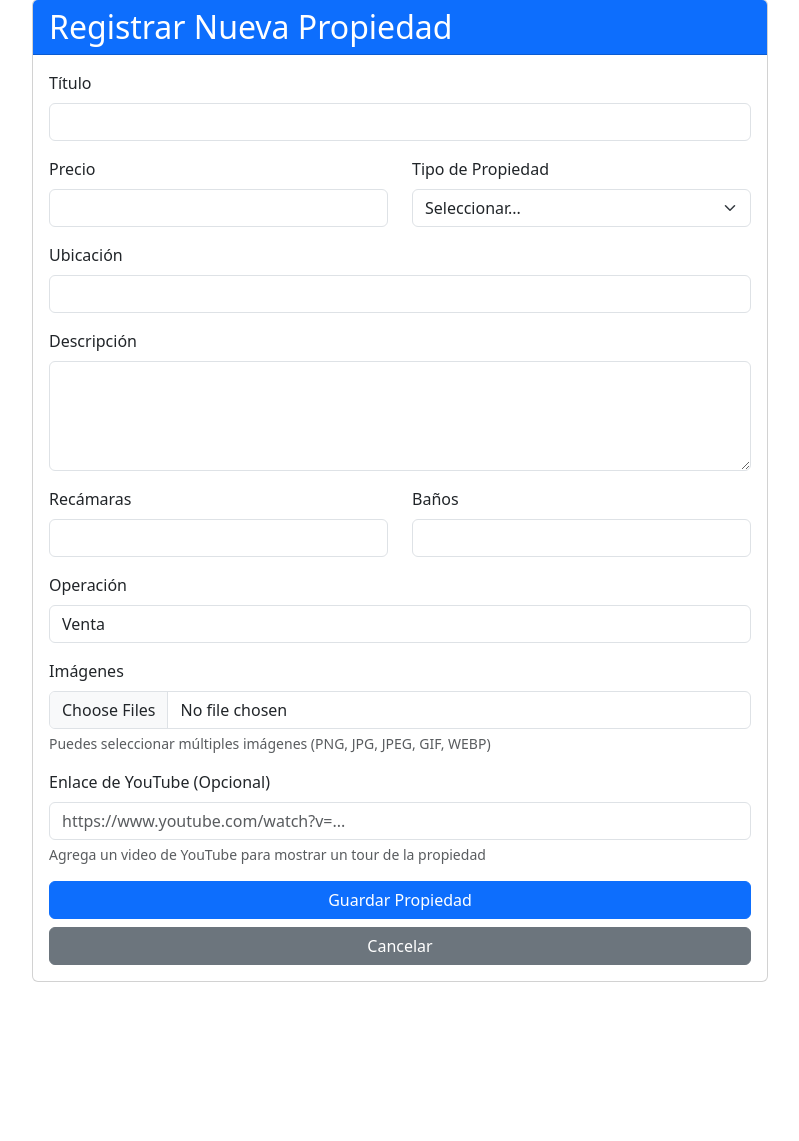
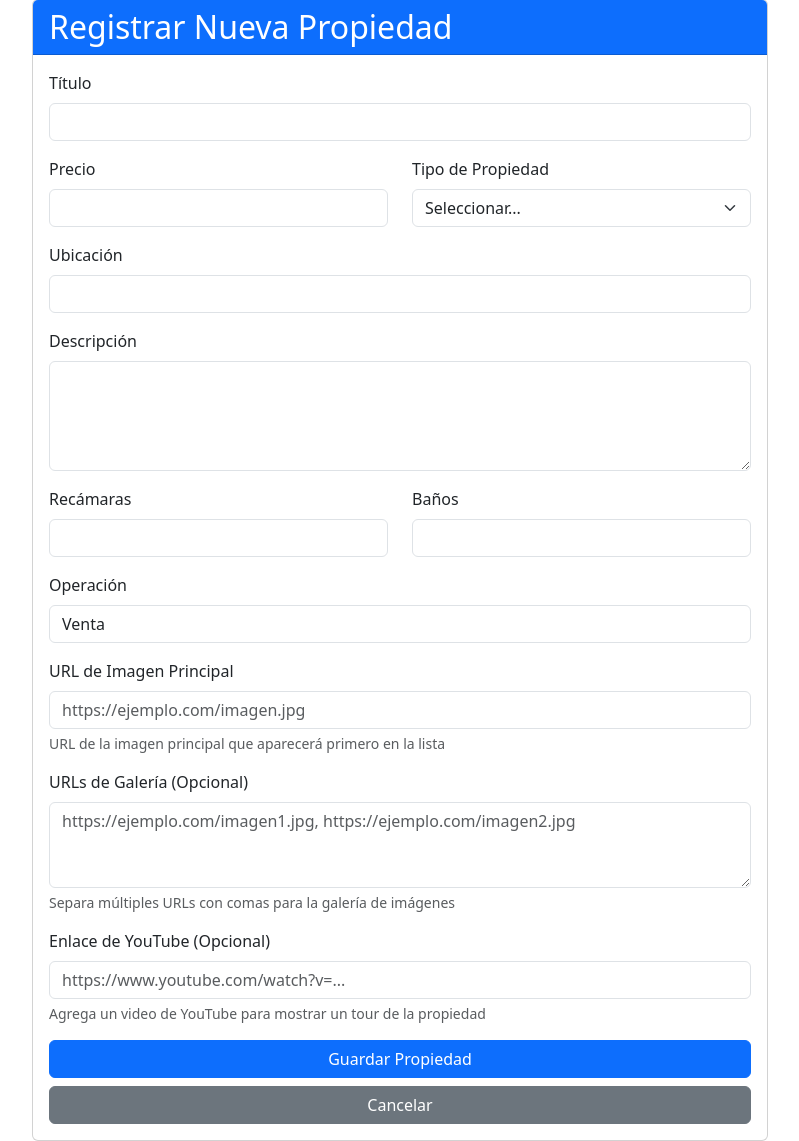
Before and after one commit to Gipsonbienesraices/propiedades_app, a Flask app: page /registrar in a window 1280 px wide. Shown: the part 49-1190 px from the top of the page, without its empty margins (240-1039 px from the left). Before the commit the page ends 1031 px from the top, so only its background shows below. Run offline with Flask 3, Linux system fonts and the light colour scheme; the visitor is signed in with stand-in values (Sample User, id 1); some libraries are stand-ins or nearby versions.

Commit message:
Replace file upload with external URLs for images (Render compatibility)

```diff
--- a/app.py
+++ b/app.py
@@ -1,10 +1,8 @@
-from flask import Flask, render_template, request, redirect, url_for, flash, send_from_directory
+from flask import Flask, render_template, request, redirect, url_for, flash
 from flask_login import LoginManager, UserMixin, login_user, login_required, logout_user, current_user
-import os
 import re
 import psycopg2
 from psycopg2.extras import RealDictCursor
-from werkzeug.utils import secure_filename
 from werkzeug.security import generate_password_hash, check_password_hash
 from datetime import datetime
 from dotenv import load_dotenv
@@ -14,13 +12,6 @@ load_dotenv()
 
 app = Flask(__name__)
 app.secret_key = os.getenv('SECRET_KEY', 'tu_clave_secreta_aqui')
-app.config['UPLOAD_FOLDER'] = 'imagenes_propiedades'
-app.config['MAX_CONTENT_LENGTH'] = 16 * 1024 * 1024  # 16MB max
-
-# Crear carpeta de uploads si no existe
-if not os.path.exists(app.config['UPLOAD_FOLDER']):
-    os.makedirs(app.config['UPLOAD_FOLDER'])
-    print(f"Carpeta '{app.config['UPLOAD_FOLDER']}' creada automáticamente")
 
 # Configuración de base de datos
 DATABASE_URL = os.getenv('DATABASE_URL')
@@ -105,7 +96,8 @@ def init_db():
             banos INTEGER,
             tipo_propiedad TEXT NOT NULL,
             operacion TEXT NOT NULL,
-            fecha_creacion TEXT NOT NULL
+            fecha_creacion TEXT NOT NULL,
+            youtube_url TEXT
         )
     ''')
 
@@ -113,7 +105,8 @@ def init_db():
         CREATE TABLE IF NOT EXISTS imagenes (
             id SERIAL PRIMARY KEY,
             propiedad_id INTEGER NOT NULL,
-            ruta TEXT NOT NULL,
+            url TEXT NOT NULL,
+            es_principal BOOLEAN DEFAULT FALSE,
             FOREIGN KEY (propiedad_id) REFERENCES propiedades (id)
         )
     ''')
@@ -131,10 +124,6 @@ def init_db():
     cur.close()
     conn.close()
 
-@app.route('/imagenes_propiedades/<filename>')
-def uploaded_file(filename):
-    return send_from_directory(app.config['UPLOAD_FOLDER'], filename)
-
 @app.route('/propiedad/<int:propiedad_id>')
 def ver_propiedad(propiedad_id):
     conn = get_db_connection()
@@ -147,13 +136,13 @@ def ver_propiedad(propiedad_id):
         return redirect(url_for('index'))
 
     # Obtener imágenes
-    cur.execute('SELECT ruta FROM imagenes WHERE propiedad_id = %s', (propiedad_id,))
+    cur.execute('SELECT url FROM imagenes WHERE propiedad_id = %s ORDER BY es_principal DESC', (propiedad_id,))
     imagenes = cur.fetchall()
     cur.close()
     conn.close()
 
     prop_dict = dict(propiedad)
-    prop_dict['imagenes'] = [img['ruta'] for img in imagenes]
+    prop_dict['imagenes'] = [img['url'] for img in imagenes]
 
     return render_template('ver_propiedad.html', propiedad=prop_dict)
 
@@ -171,12 +160,12 @@ def index():
     for prop in propiedades:
         conn = get_db_connection()
         cur = conn.cursor()
-        cur.execute('SELECT ruta FROM imagenes WHERE propiedad_id = %s', (prop['id'],))
+        cur.execute('SELECT url FROM imagenes WHERE propiedad_id = %s ORDER BY es_principal DESC', (prop['id'],))
         imagenes = cur.fetchall()
         cur.close()
         conn.close()
         prop_dict = dict(prop)
-        prop_dict['imagenes'] = [img['ruta'] for img in imagenes]
+        prop_dict['imagenes'] = [img['url'] for img in imagenes]
         propiedades_con_imagenes.append(prop_dict)
 
     return render_template('index.html', propiedades=propiedades_con_imagenes)
@@ -263,6 +252,10 @@ def registrar():
         operacion = 'Venta'  # Fijo como solicitado
         youtube_url = request.form.get('youtube_url')  # Campo opcional de YouTube
 
+        # Imágenes desde URLs
+        imagen_principal = request.form.get('imagen_principal')
+        galeria_urls = request.form.get('galeria_urls')
+
         # Manejar campos opcionales para terrenos
         if tipo_propiedad == 'Terreno':
             recamaras = None
@@ -287,21 +280,20 @@ def registrar():
         )
         propiedad_id = cur.fetchone()['id']
 
-        # Guardar imágenes
-        archivos = request.files.getlist('imagenes')
-        for file in archivos:
-            if file and allowed_file(file.filename):
-                filename = secure_filename(file.filename)
-                # Agregar timestamp para evitar nombres duplicados
-                timestamp = datetime.now().strftime('%Y%m%d_%H%M%S')
-                filename = f"{timestamp}_{filename}"
-                filepath = os.path.join(app.config['UPLOAD_FOLDER'], filename)
-                file.save(filepath)
+        # Guardar imagen principal si existe
+        if imagen_principal:
+            cur.execute(
+                'INSERT INTO imagenes (propiedad_id, url, es_principal) VALUES (%s, %s, %s)',
+                (propiedad_id, imagen_principal, True)
+            )
 
-                # Guardar ruta en la base de datos
+        # Guardar URLs de galería si existen
+        if galeria_urls:
+            urls_lista = [url.strip() for url in galeria_urls.split(',') if url.strip()]
+            for url in urls_lista:
                 cur.execute(
-                    'INSERT INTO imagenes (propiedad_id, ruta) VALUES (%s, %s)',
-                    (propiedad_id, filename)
+                    'INSERT INTO imagenes (propiedad_id, url, es_principal) VALUES (%s, %s, %s)',
+                    (propiedad_id, url, False)
                 )
 
         conn.commit()
@@ -342,6 +334,10 @@ def editar(propiedad_id):
         operacion = 'Venta'
         youtube_url = request.form.get('youtube_url')
 
+        # Imágenes desde URLs
+        imagen_principal = request.form.get('imagen_principal')
+        galeria_urls = request.form.get('galeria_urls')
+
         if tipo_propiedad == 'Terreno':
             recamaras = None
             banos = None
@@ -362,37 +358,37 @@ def editar(propiedad_id):
             (titulo, precio, ubicacion, descripcion, recamaras, banos, tipo_propiedad, youtube_video_id, propiedad_id)
         )
 
-        # Manejar nuevas imágenes
-        archivos = request.files.getlist('imagenes')
-        for file in archivos:
-            if file and allowed_file(file.filename):
-                filename = secure_filename(file.filename)
-                timestamp = datetime.now().strftime('%Y%m%d_%H%M%S')
-                filename = f"{timestamp}_{filename}"
-                filepath = os.path.join(app.config['UPLOAD_FOLDER'], filename)
-                file.save(filepath)
-
-                cur.execute(
-                    'INSERT INTO imagenes (propiedad_id, ruta) VALUES (%s, %s)',
-                    (propiedad_id, filename)
-                )
-
         # Eliminar imágenes seleccionadas
         imagenes_a_eliminar = request.form.getlist('eliminar_imagenes')
         for img_id in imagenes_a_eliminar:
-            # Eliminar archivo del sistema
-            cur.execute('SELECT ruta FROM imagenes WHERE id = %s', (img_id,))
-            img = cur.fetchone()
-            if img:
-                try:
-                    img_path = os.path.join(app.config['UPLOAD_FOLDER'], img['ruta'])
-                    if os.path.exists(img_path):
-                        os.remove(img_path)
-                except:
-                    pass  # Si falla la eliminación del archivo, continuamos
+            cur.execute('DELETE FROM imagenes WHERE id = %s', (img_id,))
 
-            # Eliminar registro de la base de datos
-            cur.execute('DELETE FROM imagenes WHERE id = %s', (img_id,))
+        # Actualizar o agregar imagen principal
+        if imagen_principal:
+            # Verificar si ya existe imagen principal
+            cur.execute('SELECT id FROM imagenes WHERE propiedad_id = %s AND es_principal = TRUE', (propiedad_id,))
+            existing_principal = cur.fetchone()
+
+            if existing_principal:
+                cur.execute('UPDATE imagenes SET url = %s WHERE id = %s', (imagen_principal, existing_principal['id']))
+            else:
+                cur.execute(
+                    'INSERT INTO imagenes (propiedad_id, url, es_principal) VALUES (%s, %s, %s)',
+                    (propiedad_id, imagen_principal, True)
+                )
+
+        # Actualizar galería de imágenes
+        if galeria_urls:
+            # Eliminar imágenes de galería existentes
+            cur.execute('DELETE FROM imagenes WHERE propiedad_id = %s AND es_principal = FALSE', (propiedad_id,))
+
+            # Agregar nuevas URLs de galería
+            urls_lista = [url.strip() for url in galeria_urls.split(',') if url.strip()]
+            for url in urls_lista:
+                cur.execute(
+                    'INSERT INTO imagenes (propiedad_id, url, es_principal) VALUES (%s, %s, %s)',
+                    (propiedad_id, url, False)
+                )
 
         conn.commit()
         cur.close()
@@ -409,20 +405,7 @@ def eliminar(propiedad_id):
     conn = get_db_connection()
     cur = conn.cursor()
 
-    # Obtener imágenes para eliminar archivos
-    cur.execute('SELECT ruta FROM imagenes WHERE propiedad_id = %s', (propiedad_id,))
-    imagenes = cur.fetchall()
-
-    # Eliminar archivos del sistema
-    for img in imagenes:
-        try:
-            img_path = os.path.join(app.config['UPLOAD_FOLDER'], img['ruta'])
-            if os.path.exists(img_path):
-                os.remove(img_path)
-        except:
-            pass
-
-    # Eliminar imágenes de la base de datos
+    # Eliminar imágenes de la base de datos (ya no eliminamos archivos del sistema)
     cur.execute('DELETE FROM imagenes WHERE propiedad_id = %s', (propiedad_id,))
 
     # Eliminar propiedad
--- a/templates/index.html
+++ b/templates/index.html
@@ -64,10 +64,11 @@
                                     <div class="carousel-inner">
                                         {% for imagen in propiedad.imagenes %}
                                             <div class="carousel-item {% if loop.first %}active{% endif %}">
-                                                <img src="{{ url_for('uploaded_file', filename=imagen) }}"
+                                                <img src="{{ imagen }}"
                                                      class="d-block w-100"
                                                      alt="Imagen de propiedad"
-                                                     style="height: 200px; object-fit: cover;">
+                                                     style="height: 200px; object-fit: cover;"
+                                                     onerror="this.src='https://via.placeholder.com/400x200?text=Imagen+no+disponible'">
                                             </div>
                                         {% endfor %}
                                     </div>
--- a/templates/registrar.html
+++ b/templates/registrar.html
@@ -76,9 +76,15 @@
                             </div>
 
                             <div class="mb-3">
-                                <label for="imagenes" class="form-label">Imágenes</label>
-                                <input type="file" class="form-control" id="imagenes" name="imagenes" multiple accept="image/*">
-                                <div class="form-text">Puedes seleccionar múltiples imágenes (PNG, JPG, JPEG, GIF, WEBP)</div>
+                                <label for="imagen_principal" class="form-label">URL de Imagen Principal</label>
+                                <input type="url" class="form-control" id="imagen_principal" name="imagen_principal" placeholder="https://ejemplo.com/imagen.jpg">
+                                <div class="form-text">URL de la imagen principal que aparecerá primero en la lista</div>
+                            </div>
+
+                            <div class="mb-3">
+                                <label for="galeria_urls" class="form-label">URLs de Galería (Opcional)</label>
+                                <textarea class="form-control" id="galeria_urls" name="galeria_urls" rows="3" placeholder="https://ejemplo.com/imagen1.jpg, https://ejemplo.com/imagen2.jpg"></textarea>
+                                <div class="form-text">Separa múltiples URLs con comas para la galería de imágenes</div>
                             </div>
 
                             <div class="mb-3">
--- a/templates/ver_propiedad.html
+++ b/templates/ver_propiedad.html
@@ -40,10 +40,11 @@
                         <div class="carousel-inner">
                             {% for imagen in propiedad.imagenes %}
                                 <div class="carousel-item {% if loop.first %}active{% endif %}">
-                                    <img src="{{ url_for('uploaded_file', filename=imagen) }}"
+                                    <img src="{{ imagen }}"
                                          class="d-block w-100"
                                          alt="Imagen de {{ propiedad.titulo }}"
-                                         style="height: 400px; object-fit: cover;">
+                                         style="height: 400px; object-fit: cover;"
+                                         onerror="this.src='https://via.placeholder.com/800x400?text=Imagen+no+disponible'">
                                 </div>
                             {% endfor %}
                         </div>
```
Also changed, not shown: migrate.py (+20 -2 lines), templates/editar.html (+16 -4 lines), 2 other files.
